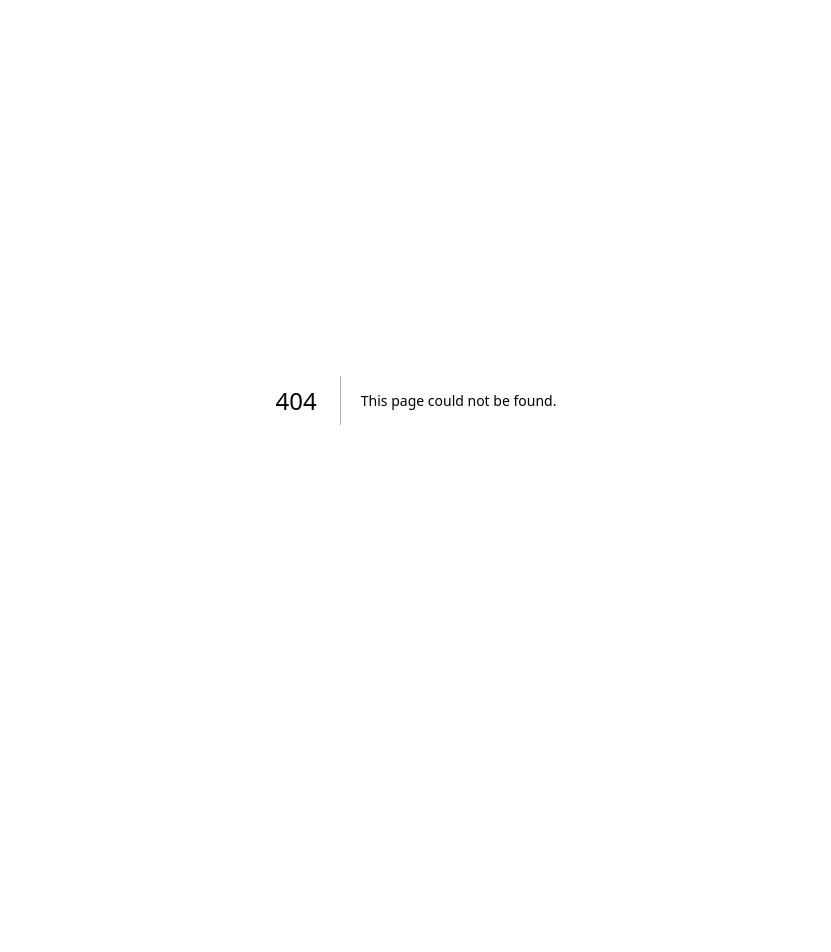
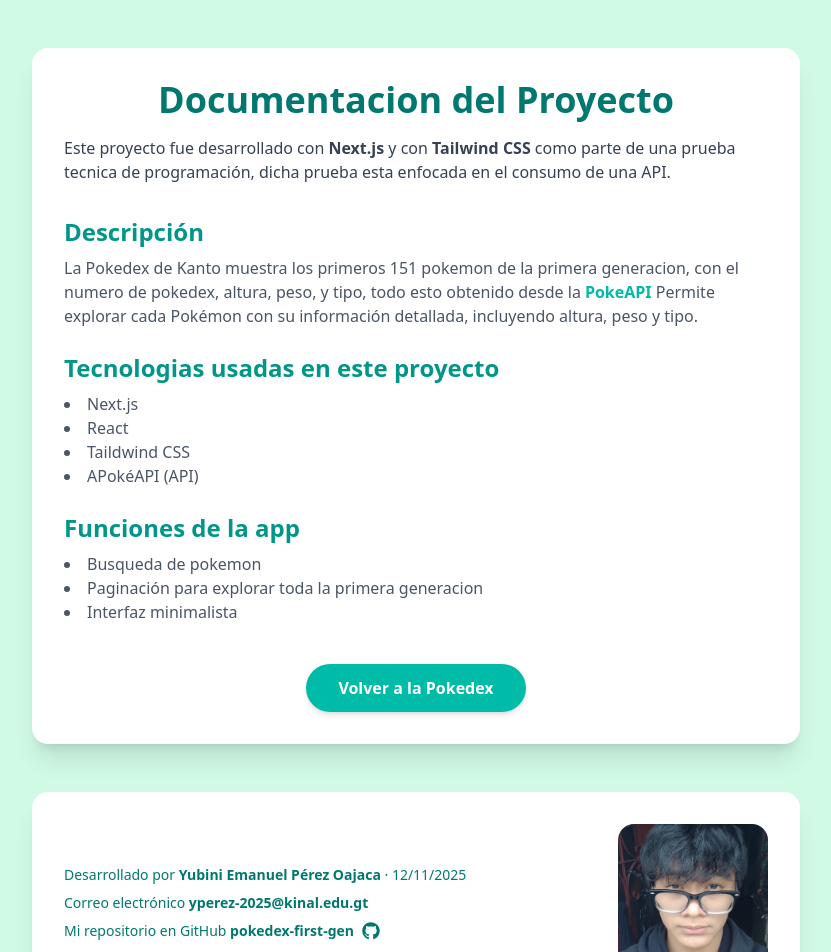
Before and after one commit to Yume-e/pokedex-first-gen, a Next.js app: page /documentation in a window 1280 px wide. Before the commit this address had no page. Shown: the top 952 px of the page, without its empty margins (224-1055 px from the left). Before the commit the page ends 800 px from the top, so only its background shows below. Built offline with nearby package versions, Linux system fonts and the light colour scheme.

Commit message:
yperez: reemplazo y redisenio de interfaces a la app

```diff
--- /dev/null
+++ b/app/documentation/page.tsx
@@ -0,0 +1,116 @@
+import { FaGithub } from "react-icons/fa";
+import Image from "next/image";
+
+export default function Documentation() {
+  return (
+
+    <div className="min-h-screen bg-emerald-100 flex flex-col items-center py-12 px-6">
+      <div className="max-w-3xl bg-white shadow-xl rounded-2xl p-8 w-full">
+        <h1 className="text-4xl font-bold text-teal-700 mb-4 text-center">
+          Documentacion del Proyecto
+        </h1>
+
+        <p className="text-gray-700 mb-8">
+          Este proyecto fue desarrollado con <b>Next.js</b> y con <b>Tailwind CSS</b> como parte de una prueba
+          tecnica de programación, dicha prueba esta enfocada en el consumo de una API.
+        </p>
+
+        <div className="space-y-6">
+          <section>
+            <h2 className="text-2xl font-semibold text-teal-600 mb-2">
+							Descripción
+						</h2>
+
+            <p className="text-gray-600">
+              La Pokedex de Kanto muestra los primeros 151 pokemon de la primera generacion, con el numero
+							de pokedex, altura, peso, y tipo, todo esto obtenido desde la
+              <a
+                href="https://pokeapi.co"
+                target="_blank"
+                className="text-teal-500 hover:text-teal-600 font-semibold ml-1"
+              >
+                PokeAPI&nbsp;
+              </a>
+              Permite explorar cada Pokémon con su información detallada, incluyendo altura, peso y tipo.
+            </p>
+          </section>
+
+          <section>
+            <h2 className="text-2xl font-semibold text-teal-600 mb-2">
+							Tecnologias usadas en este proyecto
+						</h2>
+
+            <ul className="list-disc list-inside text-gray-600">
+              <li>Next.js</li>
+              <li>React</li>
+              <li>Taildwind CSS</li>
+              <li>APokéAPI (API)</li>
+            </ul>
+          </section>
+
+          <section>
+            <h2 className="text-2xl font-semibold text-teal-600 mb-2">
+							Funciones de la app
+						</h2>
+
+            <ul className="list-disc list-inside text-gray-600">
+              <li>Busqueda de pokemon</li>
+              <li>Paginación para explorar toda la primera generacion</li>
+              <li>Interfaz minimalista</li>
+            </ul>
+          </section>
+        </div>
+
+        <div className="mt-10 text-center">
+          <a
+            href="/pokemones"
+            className="inline-block bg-teal-500 hover:bg-teal-400 text-white font-semibold py-3 px-8 rounded-full transition duration-200 shadow-md"
+          >
+            Volver a la Pokedex
+          </a>
+        </div>
+      </div>
+
+			<footer className="mt-12 bg-white shadow-xl rounded-2xl p-8 w-full max-w-3xl mx-auto text-teal-700 text-sm">
+				<div className="flex flex-col md:flex-row items-center justify-between gap-6">
+
+					{/* Sección izquierda: texto */}
+					<div className="text-left space-y-2">
+						<p>
+							Desarrollado por <b> Yubini Emanuel Pérez Oajaca </b> · 12/11/2025
+						</p>
+
+						<p>
+							Correo electrónico <b> yperez-2025@kinal.edu.gt </b>
+						</p>
+
+						<p className="flex items-center">
+							Mi repositorio en GitHub&nbsp;
+							<b>
+								<a
+									href="https://github.com/Yume-e/pokedex-first-gen.git"
+									target="_blank"
+									className="text-teal-700 flex items-center gap-2 hover:underline"
+								>
+									pokedex-first-gen
+									<FaGithub className="text-lg" />
+								</a>
+							</b>
+						</p>
+					</div>
+
+					<div className="flex justify-center md:justify-end">
+						<Image
+							src="/images/Yume-e.jpg"
+							alt="Foto de Yubini Pérez"
+							width={150}
+							height={150}
+							className="rounded-2xl"
+						/>
+					</div>
+				</div>
+			</footer>
+
+    </div>
+  );
+}
--- a/app/pokemones/page.tsx
+++ b/app/pokemones/page.tsx
@@ -1,7 +1,10 @@
 "use client";
 
 import { useState, useEffect } from "react";
+import { notFound } from "next/navigation";
 import { BsSearch } from "react-icons/bs";
+import { FaArrowUpRightFromSquare } from "react-icons/fa6";
+import Link from "next/link";
 
 export default function Home() {
 
@@ -85,19 +88,18 @@
   }, [query])
 
   return (
-    <div className='bg-emerald-100 shadow-xl py-4 mb-8'>
-
+    <div className='bg-emerald-100 shadow-xl py-4 mb-8 '>
 
         <h1 className='text-teal-600 text-3xl font-bold text-center'>
           Pokedex de Kanto
         </h1>
 
-
-      <div className='m-8 flex flex-col max-w-lg mx-auto'>
-        <form className='relative w-full flex items-center bg-white rounded-full shadow-md border border-gray-200 focus-within:ring-2 focus-within:ring-emerald-400 transition duration-200'
+      <div className='m-8 flex flex-col max-w-3xl mx-auto'>
+        <form className='relative w-full flex items-center border-gray-200 bg-white rounded-full
+        shadow-md border focus-within:ring-2 focus-within:ring-emerald-400 transition duration-200'
           onSubmit={(e) => e.preventDefault()}
         >
-          <BsSearch className='text-gray-500 text-lg absolute left-4' />
+          <BsSearch className='text-gray-500 text-lg absolute left-3' />
           <input
             type="text"
             className='w-full pl-10 pr-4 py-3 text-gray-700 rounded-full focus:outline-none'
@@ -108,31 +110,35 @@
       </div>
 
       <div className='px-4'>
-        <div className='grid grid-cols-1 sm:grid-cols-2 md:grid-cols-3 lg:grid-cols-4 gap-6'>
+        <div className='grid grid-cols-1 sm:grid-cols-2 md:grid-cols-3 lg:grid-cols-3 gap-10'>
           {pokemonData
             .slice(page * pokesPerPage, (page + 1) * pokesPerPage)
             .map((pokemon) => {
 
               if (!filtred) {
                 return (
-                  <button
-                    className="border p-4 rounded-2xl bg-white text-gray-900 shadow-md hover:shadow-lg hover:bg-emerald-50 transition duration-200 ease-in-out"
+                  <Link
+                    href={`/pokemones/${pokemon.name}`}
+                    className="p-4 py-6 rounded-2xl bg-white text-black shadow-md
+                    hover:shadow-lg transition duration-200 hover:scale-104 active:scale-110"
                     key={pokemon.name}
-                    onClick={() => console.log(pokemon.name)}
+
                   >
                     <label>{pokemon.name}</label>
-                  </button>
+                  </Link>
                 )
               } else {
                 if (String(pokemon.name).includes(query)) {
                   return (
-                    <button
-                      className="border p-4 rounded-2xl bg-white text-gray-900 shadow-md hover:shadow-lg hover:bg-emerald-50 transition duration-200 ease-in-out"
+                    <Link
+                      href={`/pokemon/${pokemon.name}`}
+                      className="p-4 py-6 rounded-2xl bg-white text-black shadow-md
+                      hover:shadow-lg transition duration-200 hover:scale-104 active:scale-110"
                       key={pokemon.name}
-                      onClick={() => console.log(pokemon.name)}
+
                     >
                       <label>{pokemon.name}</label>
-                    </button>
+                    </Link>
                   )
                 }
               }
@@ -142,7 +148,7 @@
 
         <div className="flex justify-center gap-4 my-8">
           <button
-            className='bg-teal-600 text-white font-semibold py-2 px-4 rounded-lg'
+            className='bg-teal-400 text-white font-semibold py-2 px-4 rounded-lg hover:shadow-lg transition duration-200 hover:scale-104 active:scale-110'
             onClick={() => setPage(page > 0 ? page - 1 : 0)}
           >
             Anterior
@@ -151,7 +157,7 @@
           <span className="text-black"> Página ({page + 1}) de 8</span>
 
           <button
-            className='bg-teal-600 text-white font-semibold py-2 px-4 rounded-lg'
+            className='bg-teal-400 text-white font-semibold py-2 px-4 rounded-lg hover:shadow-lg transition duration-200 hover:scale-104 active:scale-110'
             onClick={() => setPage(page + 1)}
           >
             Siguiente
@@ -159,6 +165,23 @@
         </div>
 
       </div>
+
+      <footer className="bg-teal-700 text-white mt-12 pt-6 pb-24 ">
+        <div className="max-w-4xl mx-auto text-center px-4">
+        <h2 className="text-xl font-semibold mb-2">Desarrollado por Yubini Emanuel Pérez Oajaca</h2>
+          <p className="text-sm text-teal-100 mb-4">
+            Proyecto creado con Next.js + Tailwind CSS · Pokedex de Kanto
+          </p>
+
+          <Link href="/documentation"
+            className="inline-flex items-center gap-2 bg-teal-500 hover:bg-teal-400 text-white font-semibold py-2 px-6 rounded-full transition duration-200 shadow-md"
+          >
+            Contáctame
+            <FaArrowUpRightFromSquare className="text-white text-lg " />
+          </Link>
+        </div>
+      </footer>
+
     </div>
   );
 }
```
Also changed, not shown: app/pokemones/[slug]/page.tsx (+16 -4 lines), public/images/Yume-e.jpg (added).
